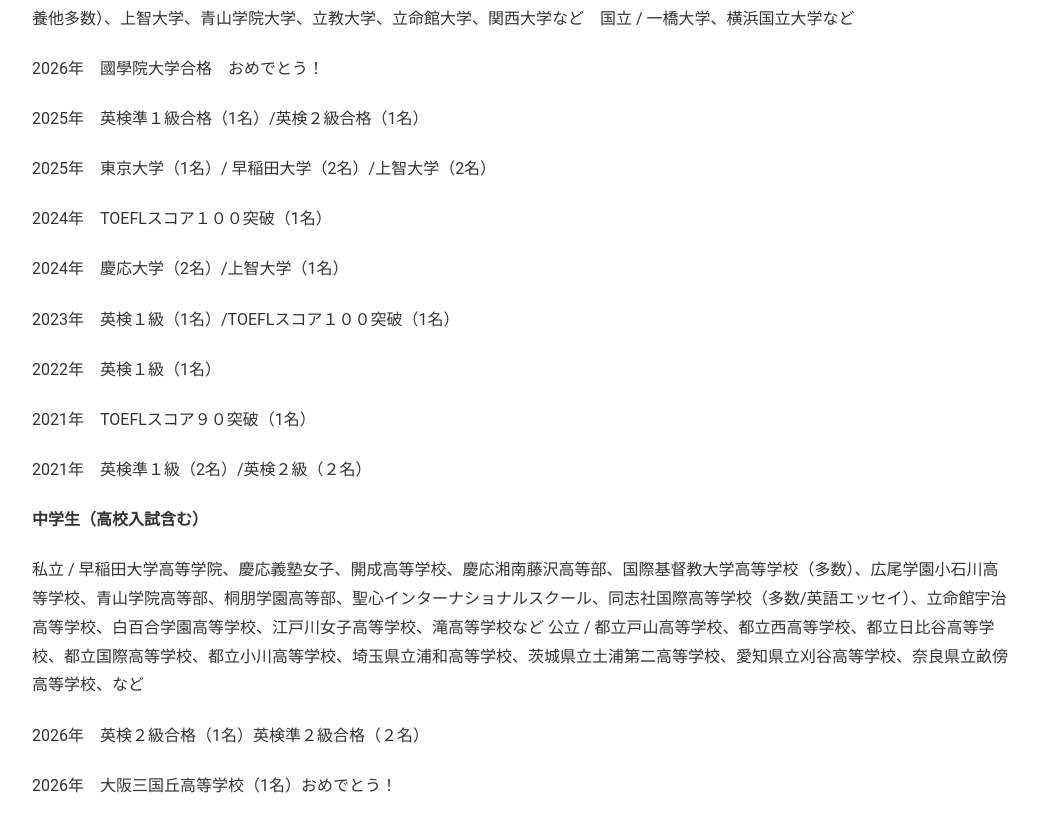
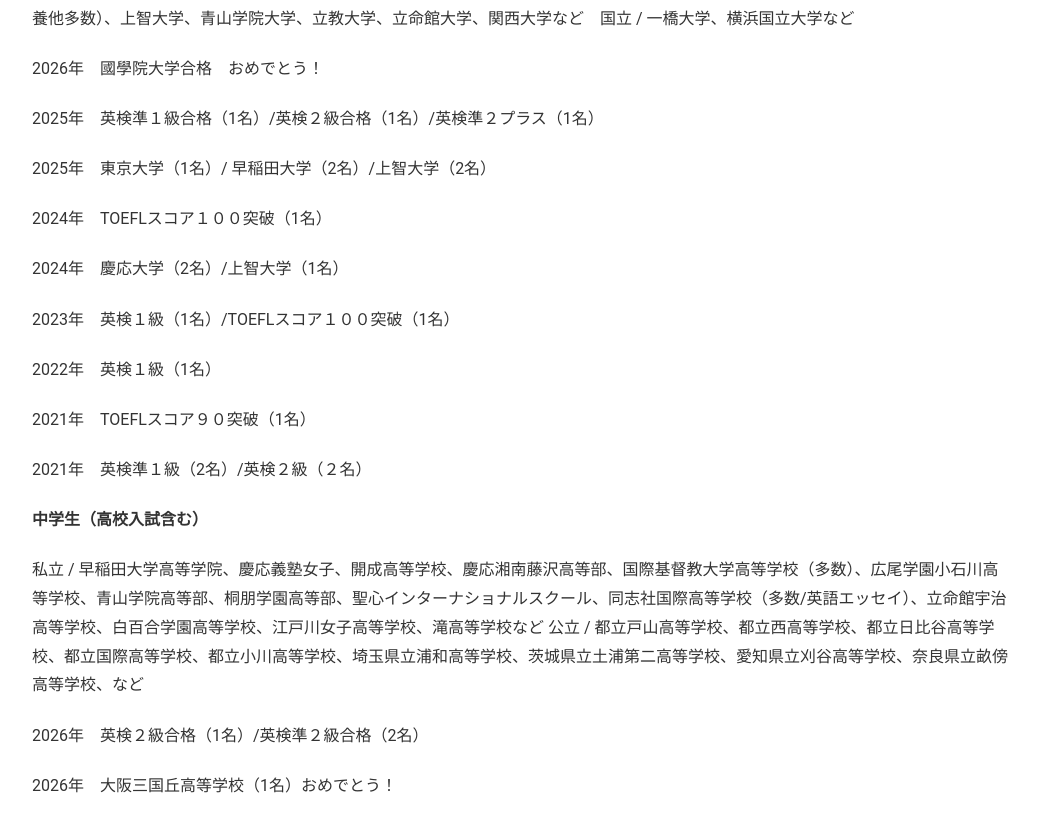
Before and after one commit to phocean/akispace, a Jekyll site: the page built from exam_results.md, in a window 1280 px wide. Shown: the part 687-1512 px from the top of the page, without its empty margins (118-1161 px from the left). Built offline with Jekyll 4.4.1, drawn with Linux system fonts in a browser that asks for light colours.

Commit message:
Update exam_results.md

```diff
--- a/exam_results.md
+++ b/exam_results.md
@@ -24,7 +24,7 @@
 
 2026年　國學院大学合格　おめでとう！
 
-2025年　英検準１級合格（1名）/英検２級合格（1名）
+2025年　英検準１級合格（1名）/英検２級合格（1名）/英検準２プラス（1名）
 
 2025年　東京大学（1名）/ 早稲田大学（2名）/上智大学（2名）
 
@@ -44,7 +44,7 @@
 
 私立 / 早稲田大学高等学院、慶応義塾女子、開成高等学校、慶応湘南藤沢高等部、国際基督教大学高等学校（多数）、広尾学園小石川高等学校、青山学院高等部、桐朋学園高等部、聖心インターナショナルスクール、同志社国際高等学校（多数/英語エッセイ）、立命館宇治高等学校、白百合学園高等学校、江戸川女子高等学校、滝高等学校など   公立 / 都立戸山高等学校、都立西高等学校、都立日比谷高等学校、都立国際高等学校、都立小川高等学校、埼玉県立浦和高等学校、茨城県立土浦第二高等学校、愛知県立刈谷高等学校、奈良県立畝傍高等学校、など
 
-2026年　英検２級合格（1名）英検準２級合格（２名）
+2026年　英検２級合格（1名）/英検準２級合格（2名）
 
 2026年　大阪三国丘高等学校（1名）おめでとう！
 
```
